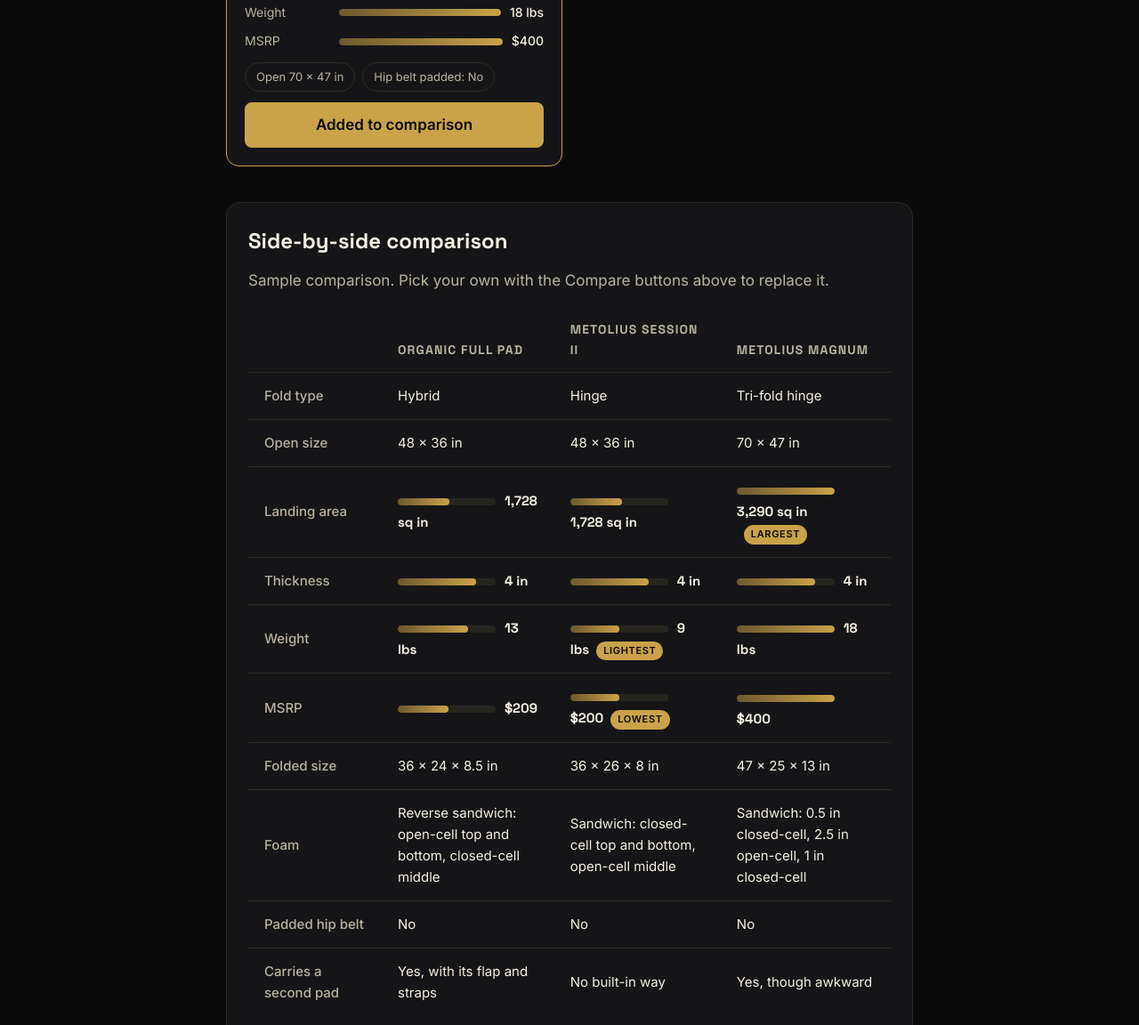
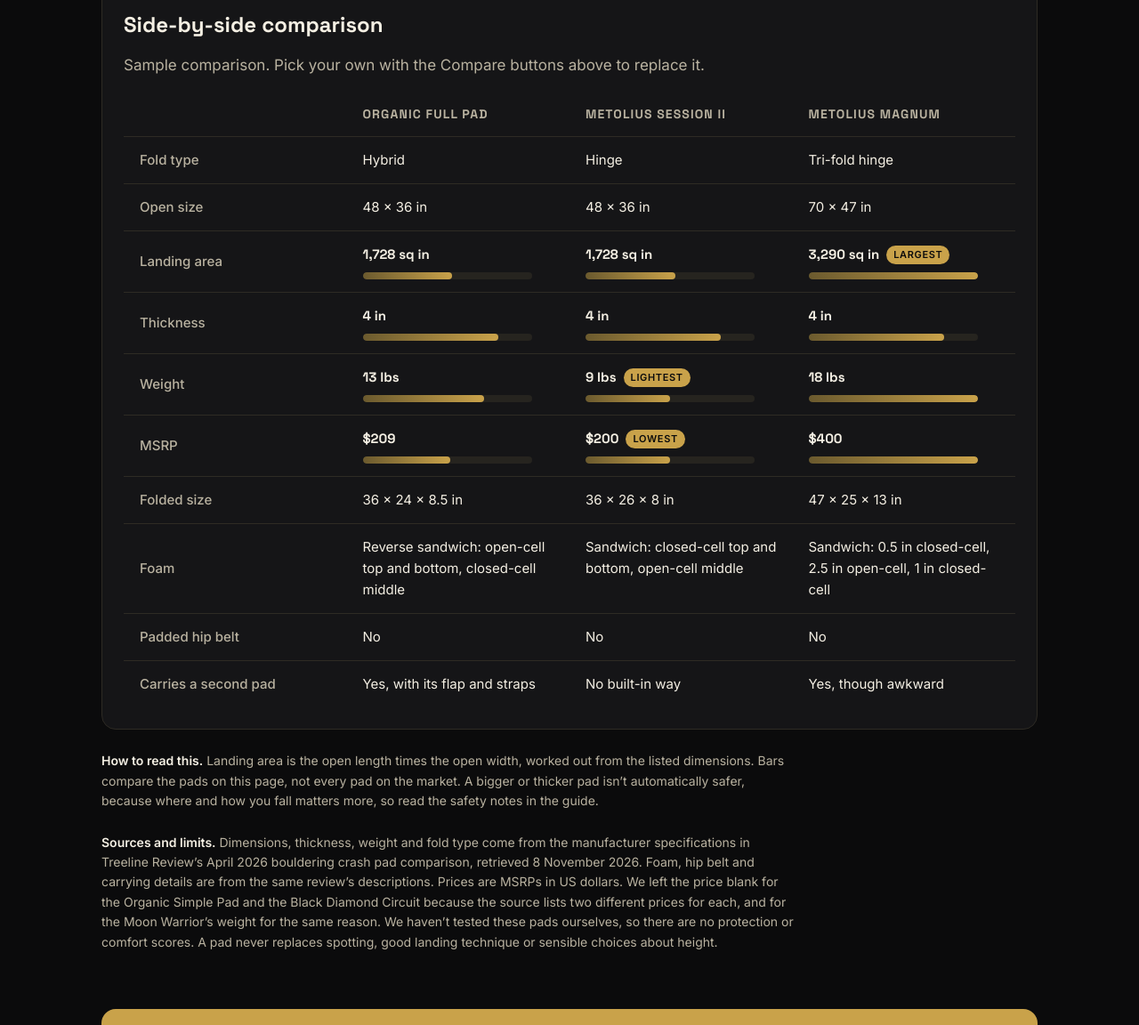
Before and after one commit to SSCX-S/CRUX, a plain HTML site: page crash-pad-comparison.html in a window 1280 px wide. Shown: the part 2450-3602 px from the top of the page at 89% size. Drawn offline with Linux system fonts and the light colour scheme.

Commit message:
Update crash-pad-comparison.html

```diff
--- a/crash-pad-comparison.html
+++ b/crash-pad-comparison.html
@@ -130,6 +130,17 @@ footer{margin-top:56px;padding-top:24px;border-top:1px solid var(--line);font-si
 .tw .pbar{display:inline-block;width:110px;vertical-align:middle;margin-right:10px}
 .tag{display:inline-block;margin-left:8px;padding:2px 8px;border-radius:999px;background:var(--gold);color:#0B0B0C;font-size:11px;font-weight:600;letter-spacing:.06em;text-transform:uppercase}
 @media (prefers-reduced-motion:reduce){.pc.flash{animation:none}}
+.wrap{max-width:1100px}
+.wrap>.src{max-width:780px}
+.tw table{table-layout:fixed;min-width:680px}
+.tw th[scope=row]{width:150px}
+.tw td{vertical-align:top}
+.cell .v{display:flex;align-items:center;flex-wrap:wrap;gap:6px 8px;margin-bottom:8px}
+.cell .v b{white-space:nowrap}
+.tw .cell .pbar{display:block;width:100%;max-width:190px;margin:0}
+.tag{margin-left:0;white-space:nowrap}
+.swipe{display:none;margin:0 0 8px;font-size:13px;color:var(--muted)}
+@media (max-width:700px){.swipe{display:block}.tw th[scope=row]{position:sticky;left:0;z-index:1;background:#151517;width:112px}}
 </style>
 </head>
 <body>
@@ -189,13 +200,14 @@ P.forEach(function(x,i){if(x.wt==null)return;var c=COL[x.t],on=cur==="All"||cur=
 g+='<g class="dotg" data-i="'+i+'" tabindex="'+(on?0:-1)+'" role="link" aria-label="'+x.n+', view profile" opacity="'+(on?1:.2)+'"><circle cx="'+cx+'" cy="'+cy+'" r="15" fill="'+c+'" stroke="#0B0B0C" stroke-width="2"><title>'+x.n+'</title></circle><text x="'+cx+'" y="'+(cy+5)+'" text-anchor="middle" font-size="13" font-weight="700" fill="'+txt(c)+'" pointer-events="none">'+(i+1)+'</text></g>'});
 $("map").innerHTML=g+'</svg>';
 }
-function card(x,i){var on=sel.indexOf(i)>-1,full=sel.length>=3&&!on,c=COL[x.t];
+function card(x,i){var on=sel.indexOf(i)>-1,full=sel.length>=3&&!on&&!demo,c=COL[x.t];
 return '<article class="pc'+(on?' pick':'')+'" id="pad-'+(i+1)+'" tabindex="-1"><div class="ph2"><span class="num" style="background:'+c+';color:'+txt(c)+'">'+(i+1)+'</span><div><h3>'+x.n+'</h3><p class="br">'+x.b+'</p></div><span class="ty">'+x.t+'</span></div>'
 +'<div class="bars"><div><span>Landing area</span>'+bar(x.a,MAXA)+'<em>'+fmt(x.a)+' sq in</em></div><div><span>Thickness</span>'+bar(x.th,MAXT)+'<em>'+x.th+' in</em></div><div><span>Weight</span>'+(x.wt==null?'<span class="pbar"></span><em>Not confirmed</em>':bar(x.wt,MAXW)+'<em>'+x.wt+' lbs</em>')+'</div><div><span>MSRP</span>'+(x.pr==null?'<span class="pbar"></span><em>Not confirmed</em>':bar(x.pr,MAXP)+'<em>$'+x.pr+'</em>')+'</div></div>'
 +'<div class="chips"><span>Open '+x.w+' x '+x.l+' in</span><span>Hip belt padded: '+x.hip+'</span></div>'
 +'<button type="button" class="cb" data-i="'+i+'" aria-pressed="'+on+'"'+(full?' disabled title="Remove one to add another"':'')+'>'+(on?'Added to comparison':'Compare')+'</button></article>'}
 function drawCards(){var h="";P.forEach(function(x,i){if(cur==="All"||x.t===cur)h+=card(x,i)});$("pcards").innerHTML=h;
 [].slice.call($("pcards").querySelectorAll(".cb")).forEach(function(b){b.onclick=function(){if(demo){sel=[];demo=false}var i=+b.getAttribute("data-i"),k=sel.indexOf(i);if(k>-1)sel.splice(k,1);else if(sel.length<3)sel.push(i);drawCards();drawCmp()}})}
+function cell(v,m,label,tag){return '<div class="cell"><div class="v"><b>'+label+'</b>'+(tag?'<span class="tag">'+tag+'</span>':'')+'</div>'+bar(v,m)+'</div>'}
 function drawCmp(){var b=$("cmpbody"),cb=$("cbar");
 if(!sel.length){b.innerHTML='<p style="margin:0;color:var(--muted)">Choose up to three pads with the Compare buttons above, and they will line up here side by side.</p>';cb.className="cbar";return}
 var ch=sel.map(function(i){return P[i]}),multi=ch.length>1;
@@ -203,13 +215,13 @@ var maxA=Math.max.apply(null,ch.map(function(x){return x.a})),maxT=Math.max.appl
 var wts=ch.filter(function(x){return x.wt!=null}).map(function(x){return x.wt}),minW=wts.length?Math.min.apply(null,wts):null;
 var prs=ch.filter(function(x){return x.pr!=null}).map(function(x){return x.pr}),minP=prs.length?Math.min.apply(null,prs):null;
 function row(l,f){return '<tr><th scope="row">'+l+'</th>'+ch.map(function(x){return '<td>'+f(x)+'</td>'}).join("")+'</tr>'}
-b.innerHTML='<p style="margin:0 0 16px;color:var(--muted)">'+(demo?'Sample comparison. Pick your own with the Compare buttons above to replace it.':(sel.length<3?'Add up to '+(3-sel.length)+' more to compare.':'Comparing three pads.'))+'</p><div class="tw"><table><thead><tr><th></th>'+ch.map(function(x){return '<th scope="col">'+x.n+'</th>'}).join("")+'</tr></thead><tbody>'
+b.innerHTML='<p style="margin:0 0 16px;color:var(--muted)">'+(demo?'Sample comparison. Pick your own with the Compare buttons above to replace it.':(sel.length<3?'Add up to '+(3-sel.length)+' more to compare.':'Comparing three pads.'))+'</p><p class="swipe">Swipe sideways to see every pad.</p><div class="tw"><table><thead><tr><th></th>'+ch.map(function(x){return '<th scope="col">'+x.n+'</th>'}).join("")+'</tr></thead><tbody>'
 +row("Fold type",function(x){return x.t})
 +row("Open size",function(x){return x.w+' x '+x.l+' in'})
-+row("Landing area",function(x){return bar(x.a,MAXA)+'<b>'+fmt(x.a)+' sq in</b>'+(multi&&x.a===maxA?'<span class="tag">Largest</span>':'')})
-+row("Thickness",function(x){return bar(x.th,MAXT)+'<b>'+x.th+' in</b>'+(multi&&x.th===maxT&&ch.some(function(y){return y.th<x.th})?'<span class="tag">Thickest</span>':'')})
-+row("Weight",function(x){return x.wt==null?'<span class="na">Not confirmed</span>':bar(x.wt,MAXW)+'<b>'+x.wt+' lbs</b>'+(multi&&x.wt===minW?'<span class="tag">Lightest</span>':'')})
-+row("MSRP",function(x){return x.pr==null?'<span class="na">Not confirmed</span>':bar(x.pr,MAXP)+'<b>$'+x.pr+'</b>'+(multi&&x.pr===minP?'<span class="tag">Lowest</span>':'')})
++row("Landing area",function(x){return cell(x.a,MAXA,fmt(x.a)+' sq in',multi&&x.a===maxA?'Largest':'')})
++row("Thickness",function(x){return cell(x.th,MAXT,x.th+' in',multi&&x.th===maxT&&ch.some(function(y){return y.th<x.th})?'Thickest':'')})
++row("Weight",function(x){return x.wt==null?'<span class="na">Not confirmed</span>':cell(x.wt,MAXW,x.wt+' lbs',multi&&x.wt===minW?'Lightest':'')})
++row("MSRP",function(x){return x.pr==null?'<span class="na">Not confirmed</span>':cell(x.pr,MAXP,'$'+x.pr,multi&&x.pr===minP?'Lowest':'')})
 +row("Folded size",function(x){return x.fo})
 +row("Foam",function(x){return x.foam})
 +row("Padded hip belt",function(x){return x.hip==="Yes"?'<span class="yes">Yes</span>':x.hip})
```
